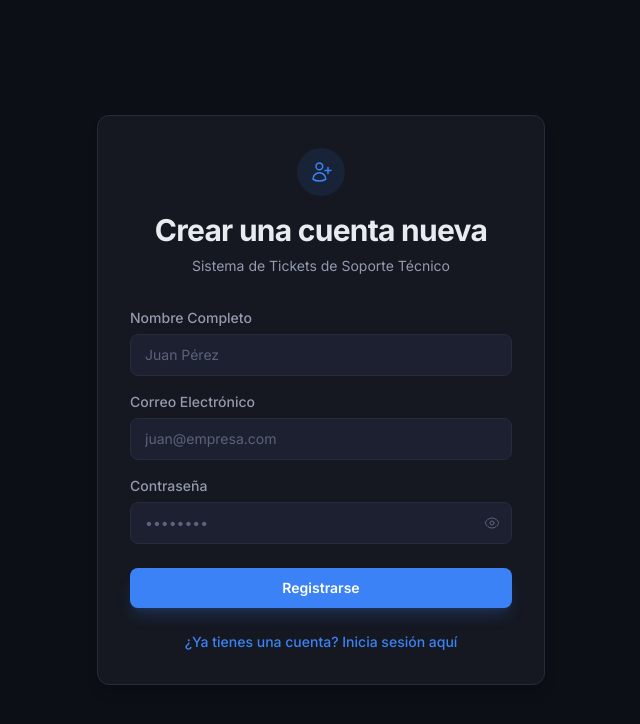
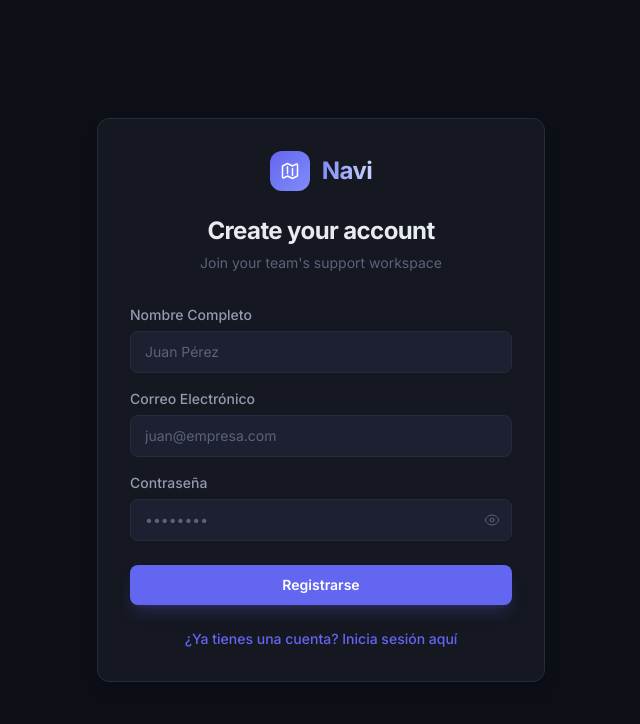
Before and after one commit to pulidoarroyo/STS, a Next.js app: page /auth/register in a window 1280 px wide. Shown: the top 724 px of the page, without its empty margins (319-959 px from the left). Built offline with nearby package versions, Linux system fonts and the light colour scheme; no server answers.

Commit message:
feat: navi

```diff
--- a/src/app/api/tickets/notify/route.ts
+++ b/src/app/api/tickets/notify/route.ts
@@ -43,7 +43,7 @@ export async function POST(request: Request) {
                 is_critical: ai.is_critical === true || ai.risk_level?.toLowerCase() === 'critical',
             },
             meta: {
-                source: 'stickets-api',
+                source: 'navi-api',
                 dispatched_at: new Date().toISOString(),
             },
         };
--- a/src/app/auth/login/page.tsx
+++ b/src/app/auth/login/page.tsx
@@ -96,16 +96,24 @@ export default function LoginPage() {
         <div className="min-h-screen flex items-center justify-center bg-surface py-12 px-4 sm:px-6 lg:px-8">
             <div className="max-w-md w-full space-y-8 p-8 bg-card rounded-xl shadow-lg border border-border">
                 <div className="text-center">
-                    <div className="mx-auto h-12 w-12 rounded-full bg-accent-subtle flex items-center justify-center">
-                        <svg xmlns="http://www.w3.org/2000/svg" fill="none" viewBox="0 0 24 24" strokeWidth={1.5} stroke="currentColor" className="w-6 h-6 text-accent">
-                            <path strokeLinecap="round" strokeLinejoin="round" d="M9 12.75L11.25 15 15 9.75m-3-7.036A11.959 11.959 0 013.598 6 11.99 11.99 0 003 9.749c0 5.592 3.824 10.29 9 11.623 5.176-1.332 9-6.03 9-11.622 0-1.31-.21-2.571-.598-3.751h-.152c-3.196 0-6.1-1.248-8.25-3.285z" />
-                        </svg>
+                    {/* Navi Wordmark */}
+                    <div className="inline-flex items-center gap-3 mb-6">
+                        <div className="h-10 w-10 rounded-xl flex items-center justify-center flex-shrink-0"
+                            style={{ background: 'linear-gradient(135deg, #6366f1 0%, #818cf8 100%)' }}>
+                            <svg xmlns="http://www.w3.org/2000/svg" fill="none" viewBox="0 0 24 24" strokeWidth={1.8} stroke="white" className="w-5 h-5">
+                                <path strokeLinecap="round" strokeLinejoin="round" d="M9 6.75V15m6-6v8.25m.503 3.498 4.875-2.437c.381-.19.622-.58.622-1.006V4.82c0-.836-.88-1.38-1.628-1.006l-3.869 1.934c-.317.159-.69.159-1.006 0L9.503 3.252a1.125 1.125 0 0 0-1.006 0L3.622 5.689C3.24 5.88 3 6.27 3 6.695V19.18c0 .836.88 1.38 1.628 1.006l3.869-1.934c.317-.159.69-.159 1.006 0l4.994 2.497c.317.158.69.158 1.006 0Z" />
+                            </svg>
+                        </div>
+                        <span className="text-2xl font-bold tracking-tight"
+                            style={{ background: 'linear-gradient(90deg, #818cf8 0%, #c7d2fe 100%)', WebkitBackgroundClip: 'text', WebkitTextFillColor: 'transparent' }}>
+                            Navi
+                        </span>
                     </div>
-                    <h2 className="mt-4 text-3xl font-bold text-foreground tracking-tight">
-                        Iniciar Sesión
+                    <h2 className="text-2xl font-bold text-foreground tracking-tight">
+                        Welcome back
                     </h2>
-                    <p className="mt-2 text-sm text-secondary">
-                        Ingresa a tu panel de control de soporte
+                    <p className="mt-1.5 text-sm text-muted">
+                        AI-powered support operations for modern teams
                     </p>
                 </div>
 
--- a/src/app/auth/register/page.tsx
+++ b/src/app/auth/register/page.tsx
@@ -81,16 +81,24 @@ export default function RegisterPage() {
         <div className="min-h-screen flex items-center justify-center bg-surface py-12 px-4 sm:px-6 lg:px-8">
             <div className="max-w-md w-full space-y-8 p-8 bg-card rounded-xl shadow-lg border border-border">
                 <div className="text-center">
-                    <div className="mx-auto h-12 w-12 rounded-full bg-accent-subtle flex items-center justify-center">
-                        <svg xmlns="http://www.w3.org/2000/svg" fill="none" viewBox="0 0 24 24" strokeWidth={1.5} stroke="currentColor" className="w-6 h-6 text-accent">
-                            <path strokeLinecap="round" strokeLinejoin="round" d="M19 7.5v3m0 0v3m0-3h3m-3 0h-3m-2.25-4.125a3.375 3.375 0 11-6.75 0 3.375 3.375 0 016.75 0zM4 19.235v-.11a6.375 6.375 0 0112.75 0v.109A12.318 12.318 0 0110.374 21c-2.331 0-4.512-.645-6.374-1.766z" />
-                        </svg>
+                    {/* Navi Wordmark */}
+                    <div className="inline-flex items-center gap-3 mb-6">
+                        <div className="h-10 w-10 rounded-xl flex items-center justify-center flex-shrink-0"
+                            style={{ background: 'linear-gradient(135deg, #6366f1 0%, #818cf8 100%)' }}>
+                            <svg xmlns="http://www.w3.org/2000/svg" fill="none" viewBox="0 0 24 24" strokeWidth={1.8} stroke="white" className="w-5 h-5">
+                                <path strokeLinecap="round" strokeLinejoin="round" d="M9 6.75V15m6-6v8.25m.503 3.498 4.875-2.437c.381-.19.622-.58.622-1.006V4.82c0-.836-.88-1.38-1.628-1.006l-3.869 1.934c-.317.159-.69.159-1.006 0L9.503 3.252a1.125 1.125 0 0 0-1.006 0L3.622 5.689C3.24 5.88 3 6.27 3 6.695V19.18c0 .836.88 1.38 1.628 1.006l3.869-1.934c.317-.159.69-.159 1.006 0l4.994 2.497c.317.158.69.158 1.006 0Z" />
+                            </svg>
+                        </div>
+                        <span className="text-2xl font-bold tracking-tight"
+                            style={{ background: 'linear-gradient(90deg, #818cf8 0%, #c7d2fe 100%)', WebkitBackgroundClip: 'text', WebkitTextFillColor: 'transparent' }}>
+                            Navi
+                        </span>
                     </div>
-                    <h2 className="mt-4 text-3xl font-bold text-foreground tracking-tight">
-                        Crear una cuenta nueva
+                    <h2 className="text-2xl font-bold text-foreground tracking-tight">
+                        Create your account
                     </h2>
-                    <p className="mt-2 text-sm text-secondary">
-                        Sistema de Tickets de Soporte Técnico
+                    <p className="mt-1.5 text-sm text-muted">
+                        Join your team's support workspace
                     </p>
                 </div>
 
--- a/src/app/dashboard/page.tsx
+++ b/src/app/dashboard/page.tsx
@@ -135,12 +135,22 @@ function DashboardPage() {
                 {/* Header */}
                 <div className="flex flex-col sm:flex-row sm:items-center sm:justify-between mb-8 gap-4">
                     <div>
-                        <div className="flex items-center gap-2.5">
-                            <h1 className="text-3xl font-bold text-foreground tracking-tight">Panel de Soporte</h1>
+                        {/* Navi Wordmark */}
+                        <div className="flex items-center gap-3 mb-1">
+                            <div className="h-8 w-8 rounded-lg flex items-center justify-center flex-shrink-0"
+                                style={{ background: 'linear-gradient(135deg, #6366f1 0%, #818cf8 100%)' }}>
+                                <svg xmlns="http://www.w3.org/2000/svg" fill="none" viewBox="0 0 24 24" strokeWidth={1.8} stroke="white" className="w-4 h-4">
+                                    <path strokeLinecap="round" strokeLinejoin="round" d="M9 6.75V15m6-6v8.25m.503 3.498 4.875-2.437c.381-.19.622-.58.622-1.006V4.82c0-.836-.88-1.38-1.628-1.006l-3.869 1.934c-.317.159-.69.159-1.006 0L9.503 3.252a1.125 1.125 0 0 0-1.006 0L3.622 5.689C3.24 5.88 3 6.27 3 6.695V19.18c0 .836.88 1.38 1.628 1.006l3.869-1.934c.317-.159.69-.159 1.006 0l4.994 2.497c.317.158.69.158 1.006 0Z" />
+                                </svg>
+                            </div>
+                            <span className="text-2xl font-bold tracking-tight"
+                                style={{ background: 'linear-gradient(90deg, #818cf8 0%, #c7d2fe 100%)', WebkitBackgroundClip: 'text', WebkitTextFillColor: 'transparent' }}>
+                                Navi
+                            </span>
                             {role && (
                                 <span className={`px-2.5 py-0.5 text-xs font-semibold rounded-full border ${isAgentOrAdmin
-                                        ? 'bg-accent-subtle text-accent border-accent/30'
-                                        : 'bg-accent-subtle text-accent border-accent/30'
+                                    ? 'bg-accent-subtle text-accent border-accent/30'
+                                    : 'bg-accent-subtle text-accent border-accent/30'
                                     }`}>
                                     {role === 'Admin' ? 'Administrador' : role === 'Agent' ? 'Agente' : 'Cliente'}
                                 </span>
--- a/src/app/globals.css
+++ b/src/app/globals.css
@@ -9,9 +9,9 @@
   --color-foreground: #e8ecf1;
   --color-secondary: #949aaf;
   --color-muted: #5c627a;
-  --color-accent: #3b82f6;
-  --color-accent-hover: #60a5fa;
-  --color-accent-subtle: rgba(59, 130, 246, 0.1);
+  --color-accent: #6366f1;
+  --color-accent-hover: #818cf8;
+  --color-accent-subtle: rgba(99, 102, 241, 0.12);
   --color-success: #22c55e;
   --color-success-subtle: rgba(34, 197, 94, 0.1);
   --color-warning: #f59e0b;
--- a/src/app/layout.tsx
+++ b/src/app/layout.tsx
@@ -13,8 +13,8 @@ const jetbrainsMono = JetBrains_Mono({
 });
 
 export const metadata: Metadata = {
-  title: "STickets - Sistema de Tickets de Soporte",
-  description: "Sistema de gestión de tickets de soporte técnico con análisis automatizado por IA",
+  title: "Navi — AI-Powered Support Desk",
+  description: "Intelligent ticket management and AI triage for modern support teams.",
 };
 
 export default function RootLayout({
--- a/src/app/user/tickets/[id]/page.tsx
+++ b/src/app/user/tickets/[id]/page.tsx
@@ -280,8 +280,20 @@ function TicketDetailPage() {
         <div className="min-h-screen bg-surface p-6 sm:p-10 text-foreground">
             <div className="max-w-5xl mx-auto">
 
-                {/* Botón de Retorno */}
-                <div className="mb-6">
+                {/* Top bar: Navi wordmark + Back link */}
+                <div className="flex items-center justify-between mb-6">
+                    <div className="inline-flex items-center gap-2">
+                        <div className="h-7 w-7 rounded-lg flex items-center justify-center flex-shrink-0"
+                            style={{ background: 'linear-gradient(135deg, #6366f1 0%, #818cf8 100%)' }}>
+                            <svg xmlns="http://www.w3.org/2000/svg" fill="none" viewBox="0 0 24 24" strokeWidth={1.8} stroke="white" className="w-3.5 h-3.5">
+                                <path strokeLinecap="round" strokeLinejoin="round" d="M9 6.75V15m6-6v8.25m.503 3.498 4.875-2.437c.381-.19.622-.58.622-1.006V4.82c0-.836-.88-1.38-1.628-1.006l-3.869 1.934c-.317.159-.69.159-1.006 0L9.503 3.252a1.125 1.125 0 0 0-1.006 0L3.622 5.689C3.24 5.88 3 6.27 3 6.695V19.18c0 .836.88 1.38 1.628 1.006l3.869-1.934c.317-.159.69-.159 1.006 0l4.994 2.497c.317.158.69.158 1.006 0Z" />
+                            </svg>
+                        </div>
+                        <span className="text-lg font-bold tracking-tight"
+                            style={{ background: 'linear-gradient(90deg, #818cf8 0%, #c7d2fe 100%)', WebkitBackgroundClip: 'text', WebkitTextFillColor: 'transparent' }}>
+                            Navi
+                        </span>
+                    </div>
                     <Link href="/dashboard" className="text-sm font-medium text-accent hover:text-accent-hover flex items-center gap-1.5 transition-colors">
                         ← Volver al Panel de Soporte
                     </Link>
--- a/src/app/user/tickets/new/page.tsx
+++ b/src/app/user/tickets/new/page.tsx
@@ -158,7 +158,19 @@ function NewTicketPage() {
 
     return (
         <div className="max-w-2xl mx-auto mt-10 p-8 bg-card rounded-xl shadow-lg border border-border">
-            <div className="mb-6">
+            <div className="flex items-center justify-between mb-6">
+                <div className="inline-flex items-center gap-2">
+                    <div className="h-7 w-7 rounded-lg flex items-center justify-center flex-shrink-0"
+                        style={{ background: 'linear-gradient(135deg, #6366f1 0%, #818cf8 100%)' }}>
+                        <svg xmlns="http://www.w3.org/2000/svg" fill="none" viewBox="0 0 24 24" strokeWidth={1.8} stroke="white" className="w-3.5 h-3.5">
+                            <path strokeLinecap="round" strokeLinejoin="round" d="M9 6.75V15m6-6v8.25m.503 3.498 4.875-2.437c.381-.19.622-.58.622-1.006V4.82c0-.836-.88-1.38-1.628-1.006l-3.869 1.934c-.317.159-.69.159-1.006 0L9.503 3.252a1.125 1.125 0 0 0-1.006 0L3.622 5.689C3.24 5.88 3 6.27 3 6.695V19.18c0 .836.88 1.38 1.628 1.006l3.869-1.934c.317-.159.69-.159 1.006 0l4.994 2.497c.317.158.69.158 1.006 0Z" />
+                        </svg>
+                    </div>
+                    <span className="text-lg font-bold tracking-tight"
+                        style={{ background: 'linear-gradient(90deg, #818cf8 0%, #c7d2fe 100%)', WebkitBackgroundClip: 'text', WebkitTextFillColor: 'transparent' }}>
+                        Navi
+                    </span>
+                </div>
                 <Link href="/dashboard" className="text-sm font-medium text-accent hover:text-accent-hover flex items-center gap-1.5 transition-colors">
                     ← Volver al Panel de Soporte
                 </Link>
```
